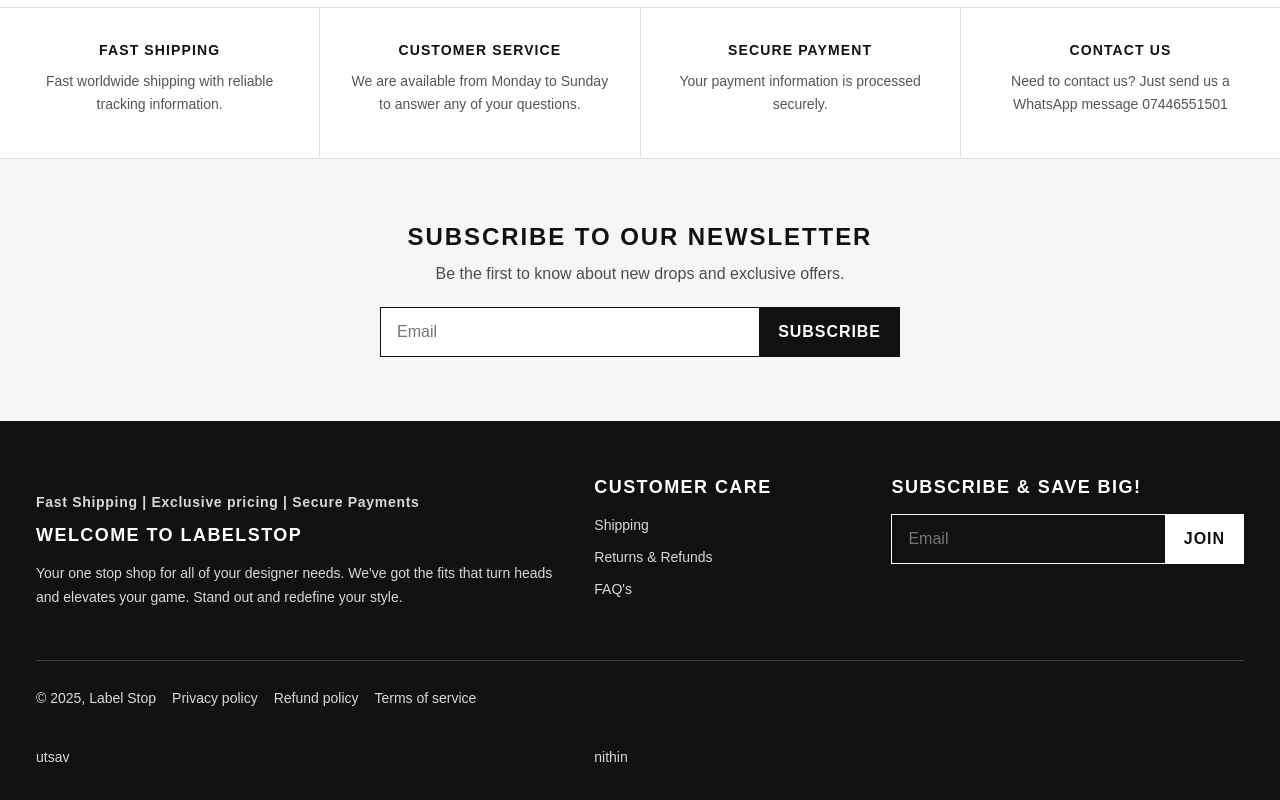
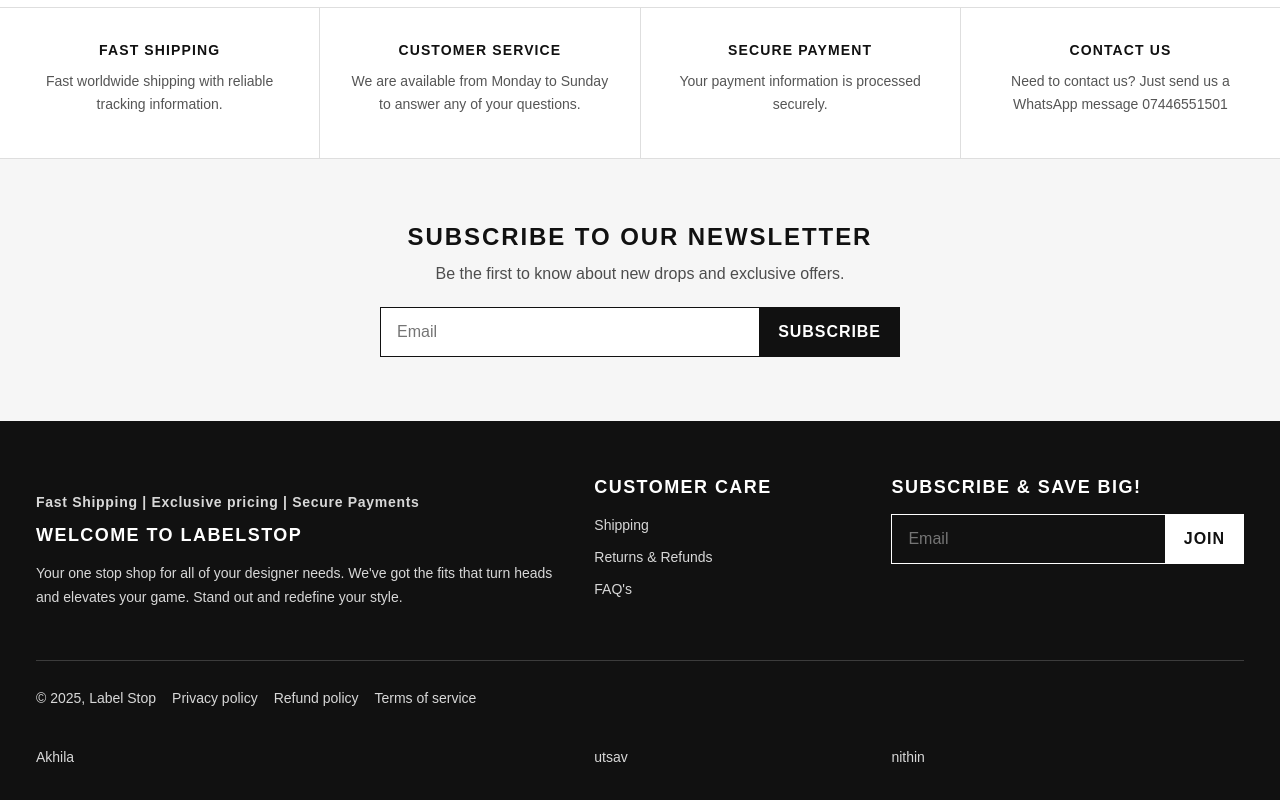
Before and after one commit to athena-business-solutions/labelstop-website, a React (Vite) app: page / in a window 1280 px wide. Shown: the part 3345-4145 px from the top of the page. Built offline with nearby package versions, Linux system fonts and the light colour scheme.

Commit message:
akhila name added
akhila name added

```diff
--- a/src/App.jsx
+++ b/src/App.jsx
@@ -222,7 +222,7 @@
           <span>Refund policy</span>
           <span>Terms of service</span>
         </div>
-
+<a>Akhila</a>
         <a>utsav</a>
         <a>nithin</a>
       </footer>
```
